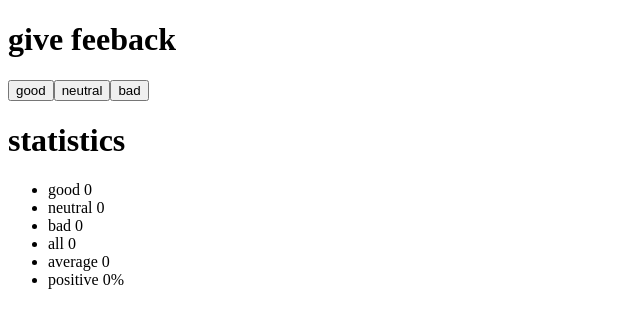
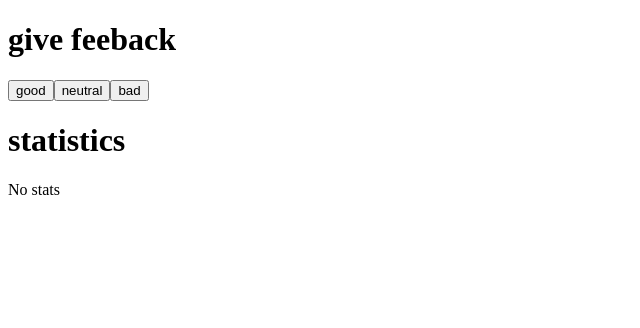
Before and after one commit to guidoserniotti/fullstack-dev, a React (Vite) app in the folder part1/unicafe/: page / in a window 1280 px wide. Shown: the top 328 px of the page, without its empty margins (0-640 px from the left). Built offline with nearby package versions, Linux system fonts and the light colour scheme.

Commit message:
part 1 ex 1.9

```diff
--- a/part1/unicafe/src/App.jsx
+++ b/part1/unicafe/src/App.jsx
@@ -16,8 +16,7 @@ const Stat = ({ text, value }) => {
     );
 };
 
-const Statistics = ({ good, bad, neutral }) => {
-    const all = good + neutral + bad;
+const Statistics = ({ good, bad, neutral, all }) => {
     const score = good - bad;
 
     return (
@@ -40,6 +39,7 @@ const App = () => {
     const [good, setGood] = useState(0);
     const [neutral, setNeutral] = useState(0);
     const [bad, setBad] = useState(0);
+    const all = good + neutral + bad;
 
     // const setStat = (param) => {     ---> OTRA FORMA DE RENDERIZAR
     //     if (param == "good") {
@@ -67,7 +67,11 @@ const App = () => {
             />
             <Button handleClick={() => setBad(bad + 1)} text={"bad"} />
             <Title text="statistics" />
-            <Statistics good={good} bad={bad} neutral={neutral} />
+            {all == 0 ? (
+                "No stats"
+            ) : (
+                <Statistics all={all} good={good} bad={bad} neutral={neutral} />
+            )}
         </div>
     );
 };
```
